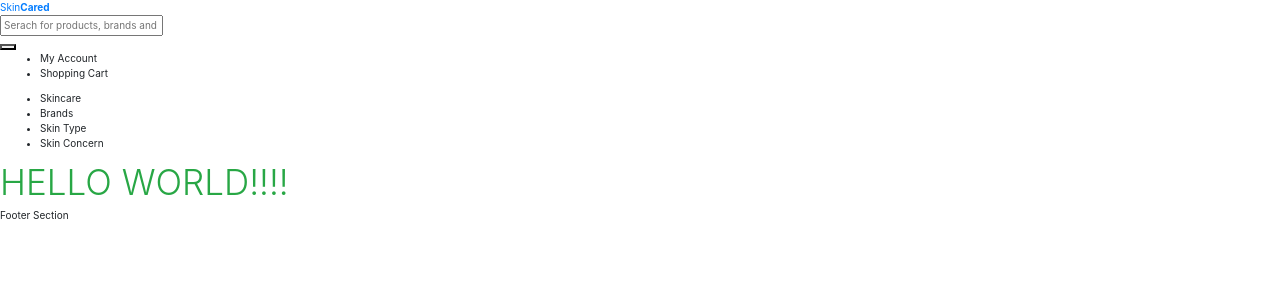
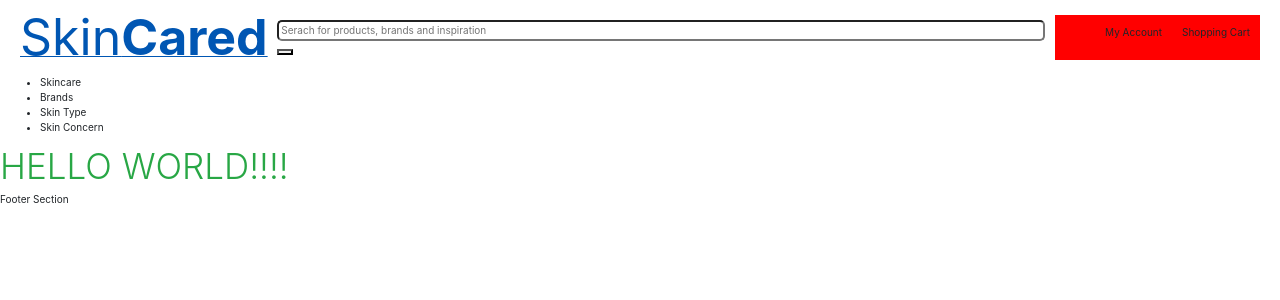
Before and after one commit to Code-Institute-Submissions/skincared, a Django app: page / in a window 1280 px wide. Shown: the top 300 px of the page. Run offline with Django 3.2, Linux system fonts and the light colour scheme; some libraries are stand-ins or nearby versions.

Commit message:
Style header

```diff
--- a/static/css/style.css
+++ b/static/css/style.css
@@ -8,4 +8,41 @@ html{
     font-size: 62.5%;
 }
 
-/* Logo */
+/* Header - Logo, Serach Bar, Account & Basket  */
+
+header {
+    display: flex;
+    flex-direction: row;
+    justify-content: space-between;
+    align-items: center;
+}
+
+#logo {
+    font-size: 5rem;
+    margin-left: 20px;
+}
+
+#serach-bar {
+    width: 60%;
+}
+
+#serach-bar input {
+    width: 100%;
+    border-radius: 5px;
+}
+
+#account-shoppingcart {
+    background-color: red;
+    margin-right: 20px;
+}
+
+#account-shoppingcart ul {
+    list-style-type: none;
+    display: flex;
+    flex-direction: row;
+
+}
+
+#account-shoppingcart li {
+    margin: 10px;
+}
--- a/templates/base.html
+++ b/templates/base.html
@@ -46,7 +46,7 @@
             <span id="logo">Skin<strong>Cared</strong></span>
         </a>
         <!-- Serach Bar -->
-        <div>
+        <div id="serach-bar">
             <form method="GET" action="">
                 <div>
                     <input type="text" name="q" placeholder="Serach for products, brands and inspiration">
@@ -61,7 +61,7 @@
             </form>
         </div>
 
-        <div>
+        <div id="account-shoppingcart">
             <ul>
                 <a>
                     <li>My Account</li>
```
